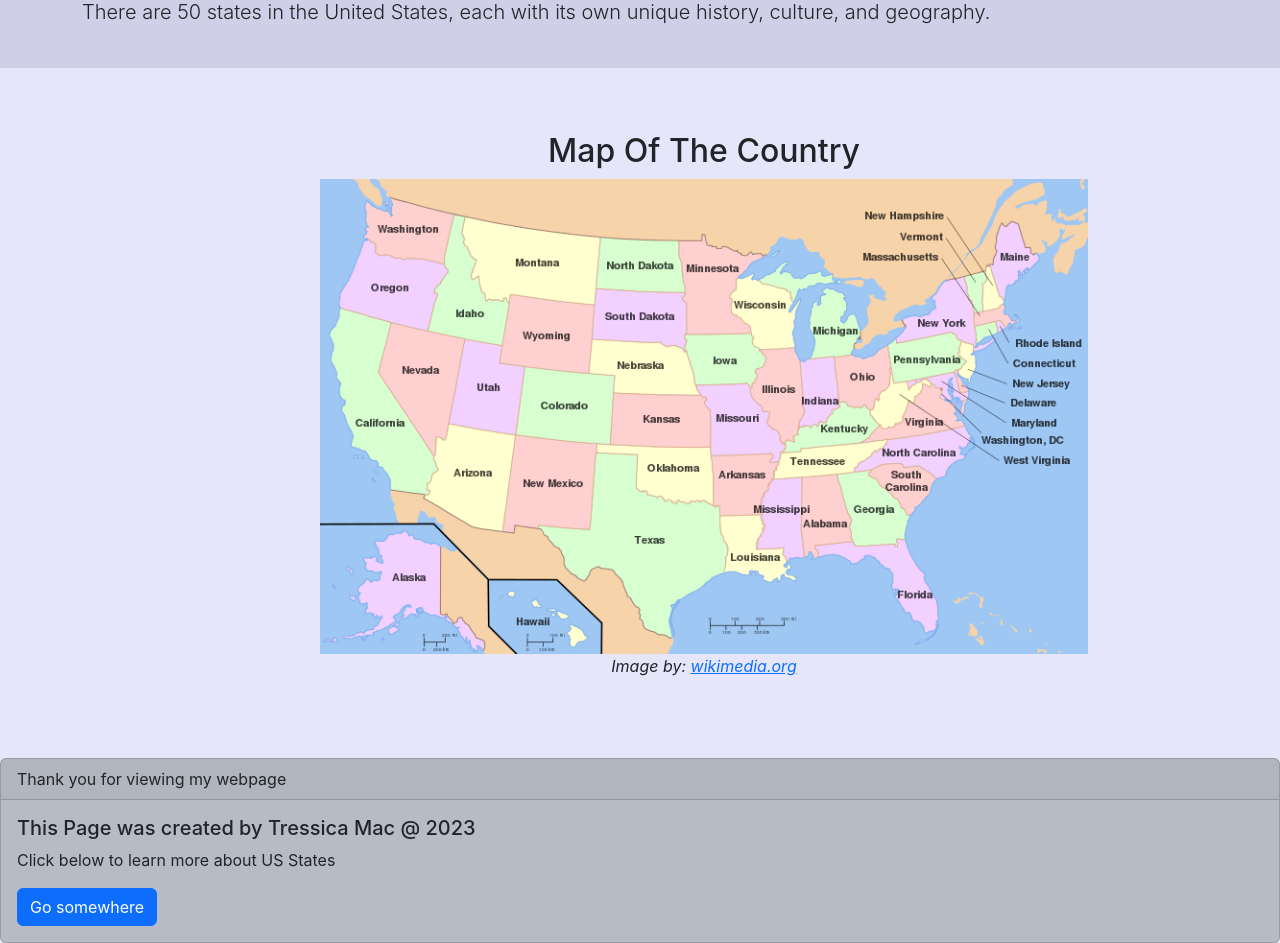
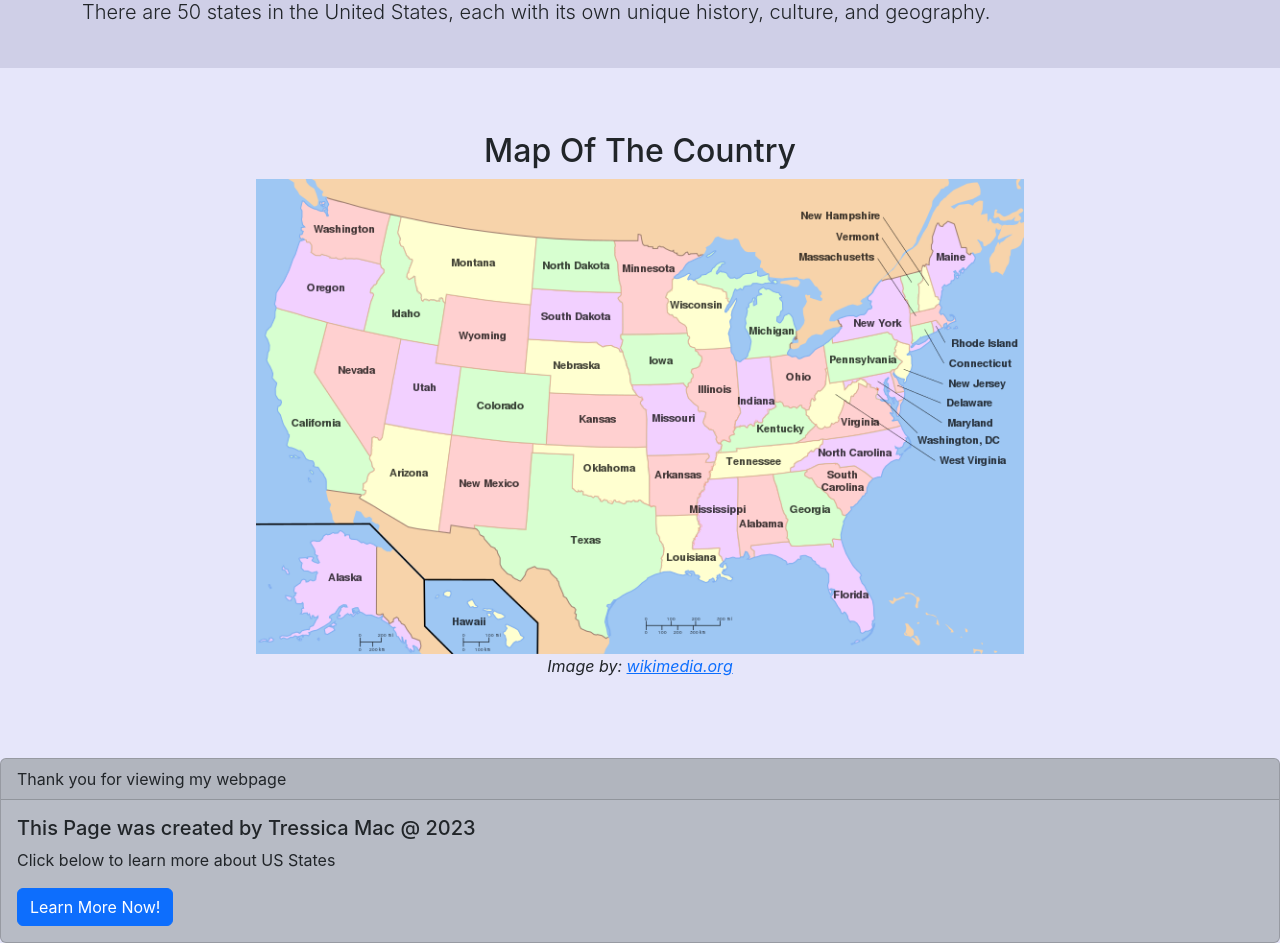
Before and after one commit to Tressymac/ADVANCED-WEB-SITE-DESIGN-FINAL-CLIENT, a React (Create React App) app: page /states/map in a window 1280 px wide. Shown: the part 220-1163 px from the top of the page. Built offline with nearby package versions, Linux system fonts and the light colour scheme.

Commit message:
cleaning code

```diff
--- a/src/component/footer/footer.js
+++ b/src/component/footer/footer.js
@@ -10,7 +10,7 @@ function Footer( {logo} ){
             <div className="card-body">
                 <h5 className="card-title">This Page was created by Tressica Mac @ 2023</h5>
                 <p className="card-text">Click below to learn more about US States</p>
-                <a href="https://en.wikipedia.org/wiki/U.S._state" className="btn btn-primary">Go somewhere</a>
+                <a href="https://en.wikipedia.org/wiki/U.S._state" className="btn btn-primary">Learn More Now!</a>
             </div>
         </div>
     )
--- a/src/component/home/homeInfo.js
+++ b/src/component/home/homeInfo.js
@@ -3,10 +3,10 @@ import '../home/homeInfo.css'
 
 function HomeInfo( {} ){
     return(
-        <div class="jumbotron jumbotron-fluid jumbotronBox">
-            <div class="container">
-                <h1 class="display-4">States In the USA</h1>
-                <p class="lead">
+        <div className="jumbotron jumbotron-fluid jumbotronBox">
+            <div className="container">
+                <h1 className="display-4">States In the USA</h1>
+                <p className="lead">
                     The United States is the third largest country in the world by land area,
                     covering approximately 9.8 million square kilometers (3.8 million square miles).
                     <br></br>
--- a/src/component/map/UsMap.scss
+++ b/src/component/map/UsMap.scss
@@ -4,12 +4,16 @@
     display: flex;
     justify-content: center;
     align-items: center;
-    margin: 5%;
+    margin-top: 5%;
+    margin-bottom: 5%;
     flex-direction: column;
+    overflow: hidden;
+
 }
 
 .us-map-image {
     width: 60%;
     height: 100%;
     object-fit: contain;
+    overflow: hidden;
 }
--- a/src/component/stateInfo/getStatesDits.js
+++ b/src/component/stateInfo/getStatesDits.js
@@ -63,8 +63,8 @@ function StateDits( {} ){
                 <p><span className="label">Population:</span> {returnedState.population} Million People</p>
                 <p><span className="label">Motto:</span> "{returnedState.motto}"</p>
                 <p><span className="label">Land Mass:</span> {returnedState.landmass}</p>
-                <p><span className="label">Major Industry:</span> {returnedState.majorIndustry}</p>
-                <p><span className="label">Tourist Attractions:</span> {returnedState.Touristattractions}</p>
+                <p><span className="label">Major Industry:</span> {returnedState.majorindustry}</p>
+                <p><span className="label">Tourist Attractions:</span> {returnedState.touristattractions}</p>
                 <div className="state-symbols">
                 <h3 className='stateInfoTitle'>Symbols:</h3>
                 {returnedState.symbols && returnedState.symbols.map((symbol, index) => (
```
